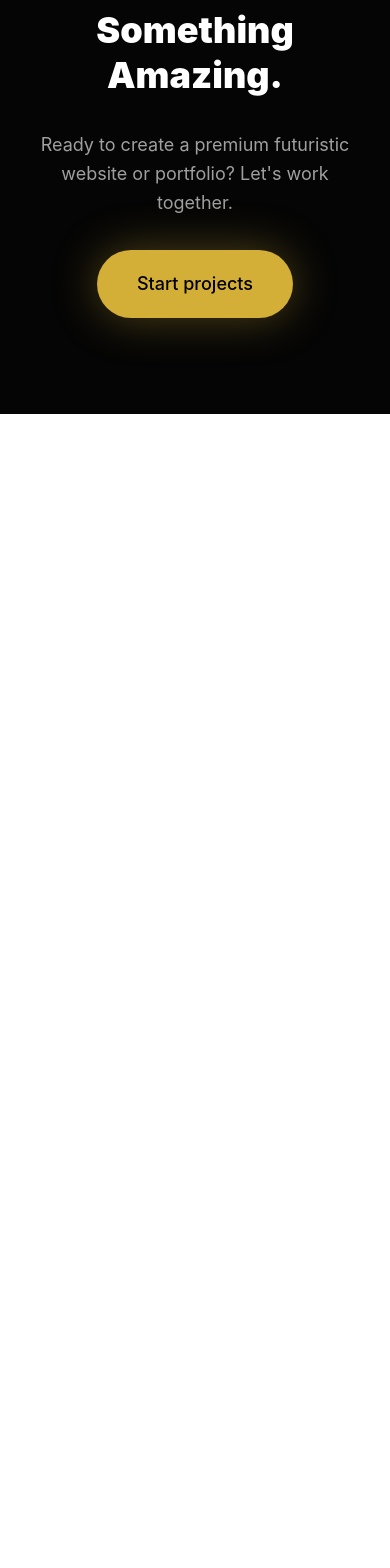
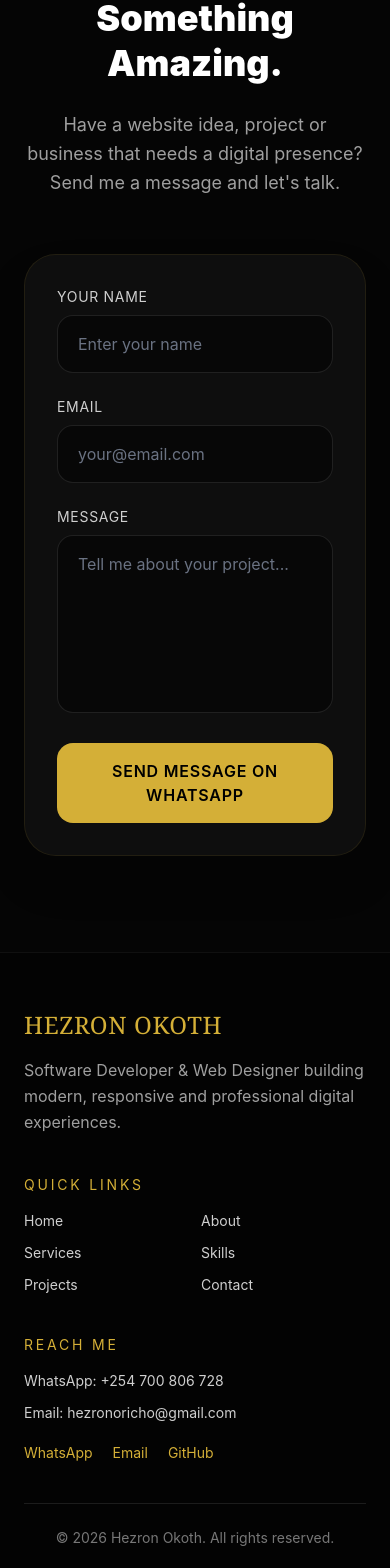
Before and after one commit to HezronOkoth001/my-wed, a React (Vite) app in the folder my-business-site/: page / in a window 390 px wide. Shown: the part 7882-9450 px from the top of the page. Before the commit the page ends 8296 px from the top, so only its background shows below. Built offline with nearby package versions, Linux system fonts and the light colour scheme.

Commit message:
Add contact form and professional footer

```diff
--- a/my-business-site/src/App.jsx
+++ b/my-business-site/src/App.jsx
@@ -59,6 +59,13 @@ const stats = [
 export default function FuturisticHeroUI() {
   const [darkMode, setDarkMode] = useState(true);
   const [showContactOptions, setShowContactOptions] = useState(false);
+  const [contactForm, setContactForm] = useState({ name: '', email: '', message: '' });
+
+  const handleContactSubmit = (event) => {
+    event.preventDefault();
+    const text = `Hello Hezron, my name is ${contactForm.name}. Email: ${contactForm.email}. ${contactForm.message}`;
+    window.open(`https://wa.me/254700806728?text=${encodeURIComponent(text)}`, '_blank');
+  };
 
   return (
     <div
@@ -452,32 +459,129 @@ export default function FuturisticHeroUI() {
 
       <section
         id="contact"
-        className="border-t border-white/5 px-6 py-24 lg:px-20 lg:py-32"
+        className={`border-t px-6 py-24 lg:px-20 lg:py-32 ${darkMode ? 'border-white/5' : 'border-black/10'}`}
       >
-        <div className="mx-auto max-w-4xl space-y-8 text-center">
-          <p className="text-sm uppercase tracking-[0.3em] text-[#D4AF37]">
-            Contact
-          </p>
+        <div className="mx-auto max-w-6xl">
+          <div className="mb-14 text-center">
+            <p className="mb-5 text-sm uppercase tracking-[0.3em] text-[#D4AF37]">
+              Contact
+            </p>
+            <h2 className={`text-4xl font-black leading-tight sm:text-5xl lg:text-7xl ${darkMode ? 'text-white' : 'text-black'}`}>
+              Let&apos;s Build Something Amazing.
+            </h2>
+            <p className={`mx-auto mt-6 max-w-2xl text-lg leading-relaxed ${darkMode ? 'text-[#9f9f9f]' : 'text-gray-700'}`}>
+              Have a website idea, project or business that needs a digital presence?
+              Send me a message and let&apos;s talk.
+            </p>
+          </div>
 
-          <h2 className={`text-4xl font-black leading-tight sm:text-5xl lg:text-7xl ${darkMode ? 'text-white' : 'text-black'}`}>
-            Let&apos;s Build Something Amazing.
-          </h2>
+          <form
+            onSubmit={handleContactSubmit}
+            className={`mx-auto max-w-3xl space-y-6 rounded-[32px] border p-8 shadow-2xl lg:p-10 ${darkMode ? 'border-[#D4AF37]/10 bg-[#111111]/80' : 'border-black/10 bg-white/80'}`}
+          >
+            <div className="grid gap-6 sm:grid-cols-2">
+              <div>
+                <label className={`mb-2 block text-sm uppercase tracking-wider ${darkMode ? 'text-[#cfcfcf]' : 'text-gray-700'}`}>
+                  Your Name
+                </label>
+                <input
+                  type="text"
+                  required
+                  value={contactForm.name}
+                  onChange={(e) => setContactForm({ ...contactForm, name: e.target.value })}
+                  placeholder="Enter your name"
+                  className={`w-full rounded-2xl border px-5 py-4 outline-none transition focus:border-[#D4AF37] ${darkMode ? 'border-white/10 bg-black/50 text-white placeholder:text-gray-500' : 'border-black/10 bg-white text-black placeholder:text-gray-400'}`}
+                />
+              </div>
 
-          <p className="mx-auto max-w-2xl text-lg leading-relaxed text-[#9f9f9f]">
-            Ready to create a premium futuristic website or portfolio? Let&apos;s
-            work together.
-          </p>
+              <div>
+                <label className={`mb-2 block text-sm uppercase tracking-wider ${darkMode ? 'text-[#cfcfcf]' : 'text-gray-700'}`}>
+                  Email
+                </label>
+                <input
+                  type="email"
+                  required
+                  value={contactForm.email}
+                  onChange={(e) => setContactForm({ ...contactForm, email: e.target.value })}
+                  placeholder="your@email.com"
+                  className={`w-full rounded-2xl border px-5 py-4 outline-none transition focus:border-[#D4AF37] ${darkMode ? 'border-white/10 bg-black/50 text-white placeholder:text-gray-500' : 'border-black/10 bg-white text-black placeholder:text-gray-400'}`}
+                />
+              </div>
+            </div>
 
-          <a
-            href="https://wa.me/254700806728"
-            target="_blank"
-            rel="noopener noreferrer"
-            className="inline-block rounded-full bg-[#D4AF37] px-10 py-5 text-lg font-medium text-black shadow-[0_0_45px_rgba(212,175,55,0.35)] transition hover:bg-[#c19b2e]"
-          >
-            Start projects
-          </a>
+            <div>
+              <label className={`mb-2 block text-sm uppercase tracking-wider ${darkMode ? 'text-[#cfcfcf]' : 'text-gray-700'}`}>
+                Message
+              </label>
+              <textarea
+                required
+                rows="6"
+                value={contactForm.message}
+                onChange={(e) => setContactForm({ ...contactForm, message: e.target.value })}
+                placeholder="Tell me about your project..."
+                className={`w-full resize-none rounded-2xl border px-5 py-4 outline-none transition focus:border-[#D4AF37] ${darkMode ? 'border-white/10 bg-black/50 text-white placeholder:text-gray-500' : 'border-black/10 bg-white text-black placeholder:text-gray-400'}`}
+              />
+            </div>
+
+            <button
+              type="submit"
+              className="w-full rounded-2xl bg-[#D4AF37] px-8 py-4 font-semibold uppercase tracking-wider text-black transition hover:scale-[1.02] hover:bg-[#c19b2e]"
+            >
+              Send Message on WhatsApp
+            </button>
+          </form>
         </div>
       </section>
+
+      <footer className={`border-t px-6 py-14 lg:px-20 ${darkMode ? 'border-white/5 bg-black/40' : 'border-black/10 bg-white/50'}`}>
+        <div className="mx-auto grid max-w-7xl gap-10 md:grid-cols-3">
+          <div>
+            <h3 className="text-2xl font-serif tracking-wide text-[#D4AF37]">
+              HEZRON OKOTH
+            </h3>
+            <p className={`mt-4 max-w-sm leading-relaxed ${darkMode ? 'text-[#9f9f9f]' : 'text-gray-700'}`}>
+              Software Developer & Web Designer building modern, responsive and
+              professional digital experiences.
+            </p>
+          </div>
+
+          <div>
+            <h4 className="mb-4 text-sm uppercase tracking-[0.2em] text-[#D4AF37]">
+              Quick Links
+            </h4>
+            <div className="grid grid-cols-2 gap-3 text-sm">
+              {['Home', 'About', 'Services', 'Skills', 'Projects', 'Contact'].map((item) => (
+                <a
+                  key={item}
+                  href={`#${item.toLowerCase()}`}
+                  className={`transition hover:text-[#D4AF37] ${darkMode ? 'text-[#cfcfcf]' : 'text-gray-700'}`}
+                >
+                  {item}
+                </a>
+              ))}
+            </div>
+          </div>
+
+          <div>
+            <h4 className="mb-4 text-sm uppercase tracking-[0.2em] text-[#D4AF37]">
+              Reach Me
+            </h4>
+            <div className={`space-y-3 text-sm ${darkMode ? 'text-[#cfcfcf]' : 'text-gray-700'}`}>
+              <p>WhatsApp: +254 700 806 728</p>
+              <p>Email: hezronoricho@gmail.com</p>
+              <div className="flex gap-5 pt-2">
+                <a href="https://wa.me/254700806728" target="_blank" rel="noopener noreferrer" className="text-[#D4AF37] hover:underline">WhatsApp</a>
+                <a href="mailto:hezronoricho@gmail.com" className="text-[#D4AF37] hover:underline">Email</a>
+                <a href="https://github.com/HezronOkoth001" target="_blank" rel="noopener noreferrer" className="text-[#D4AF37] hover:underline">GitHub</a>
+              </div>
+            </div>
+          </div>
+        </div>
+
+        <div className={`mx-auto mt-10 max-w-7xl border-t pt-6 text-center text-sm ${darkMode ? 'border-white/10 text-[#777]' : 'border-black/10 text-gray-500'}`}>
+          © {new Date().getFullYear()} Hezron Okoth. All rights reserved.
+        </div>
+      </footer>
 
       <a
         href="https://wa.me/254700806728"
```
